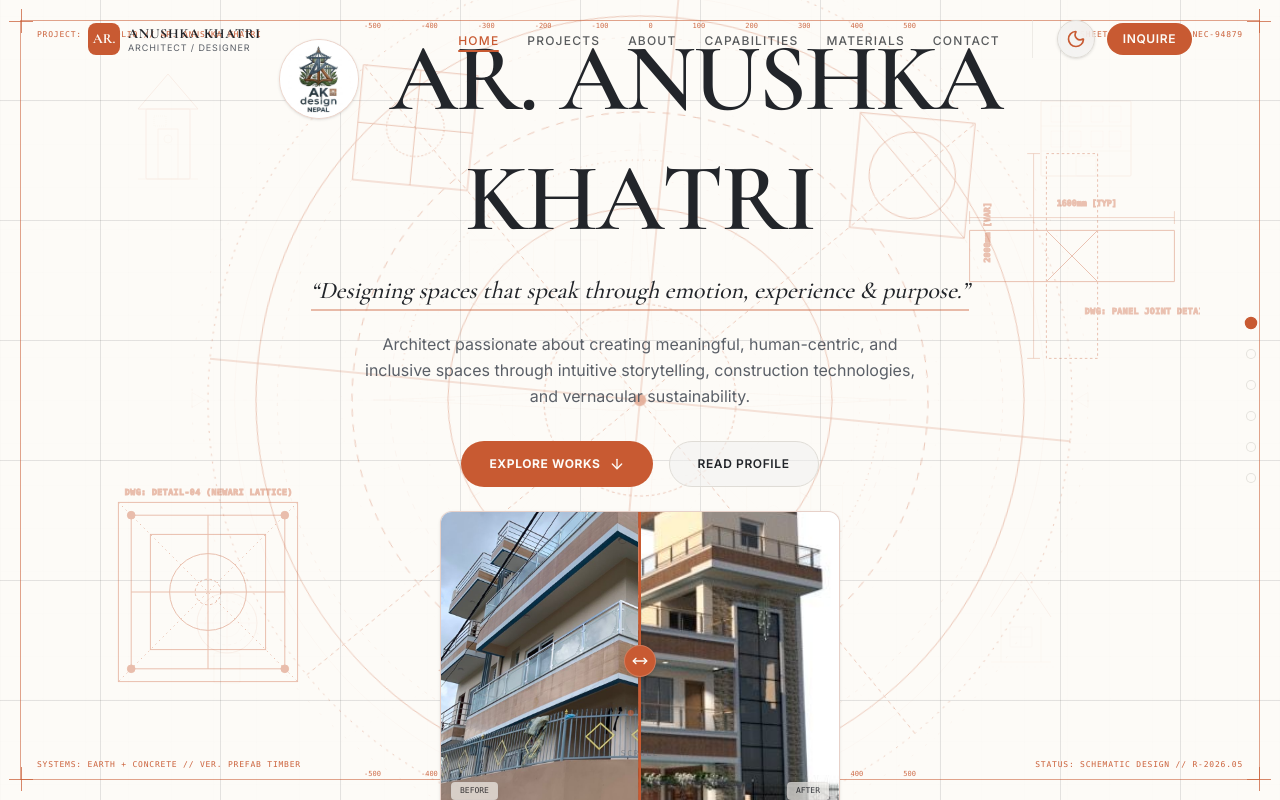
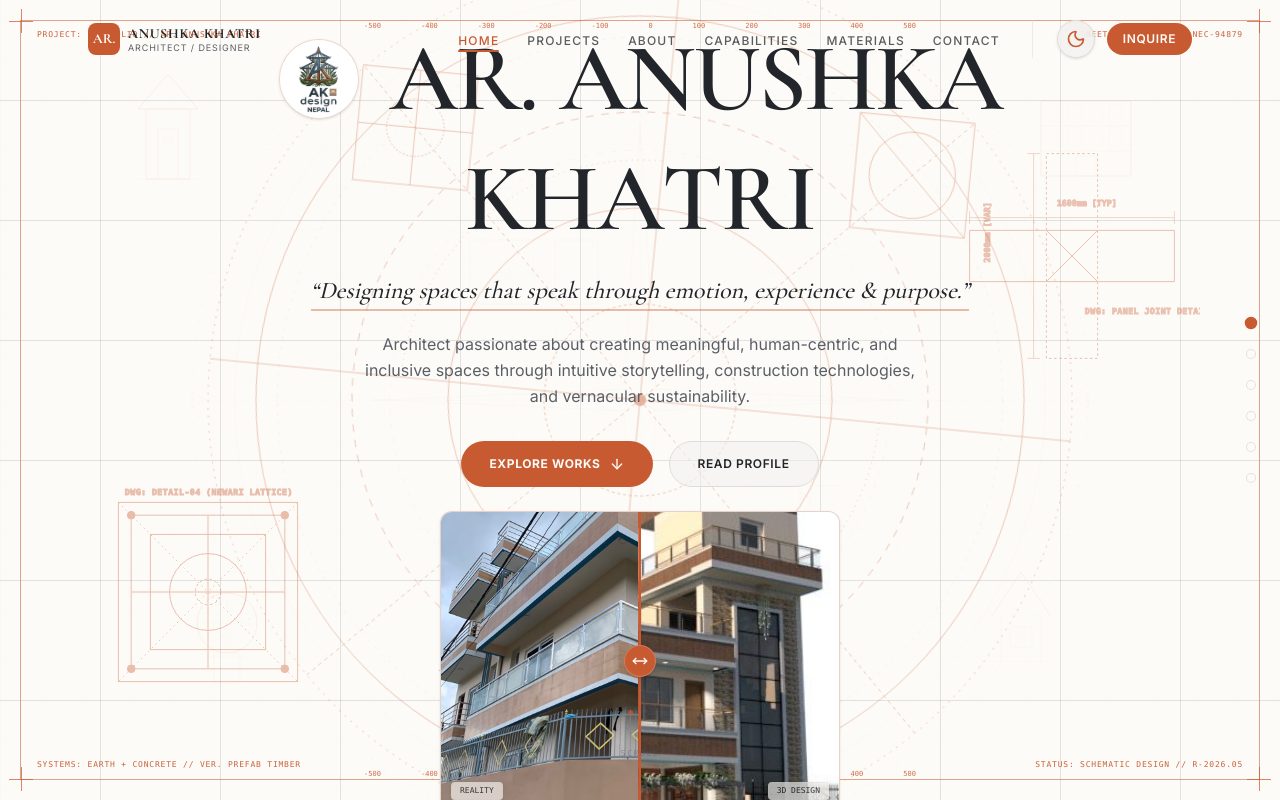
Before and after one commit to arthurrgg8-lgtm/anushka_portfolio, a Next.js app: page / in a window 1280 px wide. Built offline with nearby package versions, Linux system fonts and the light colour scheme.

Commit message:
Refactor: Update slider labels to show REALITY and 3D DESIGN

```diff
--- a/src/components/thankot-slider.tsx
+++ b/src/components/thankot-slider.tsx
@@ -91,10 +91,10 @@ export function ThankotSlider() {
 
         {/* Dynamic labels */}
         <div className="absolute bottom-2.5 left-2.5 pointer-events-none bg-background/80 backdrop-blur-sm text-foreground px-2 py-0.5 rounded text-[8px] font-mono border border-border/40 transition-opacity duration-300 opacity-80 group-hover:opacity-100 shadow-sm">
-          BEFORE
+          REALITY
         </div>
         <div className="absolute bottom-2.5 right-2.5 pointer-events-none bg-background/80 backdrop-blur-sm text-foreground px-2 py-0.5 rounded text-[8px] font-mono border border-border/40 transition-opacity duration-300 opacity-80 group-hover:opacity-100 shadow-sm">
-          AFTER
+          3D DESIGN
         </div>
 
         {/* Drag Handle line & circle */}
@@ -109,7 +109,7 @@ export function ThankotSlider() {
       </div>
       <span className="text-[9px] text-muted-foreground mt-2 italic font-sans flex items-center gap-1">
         <span className="w-1 h-1 rounded-full bg-primary animate-pulse" />
-        Interactive study of Thankot House: Drag handle to compare.
+        Interactive study of Thankot House: Compare reality with the 3D design.
       </span>
     </div>
   );
```
